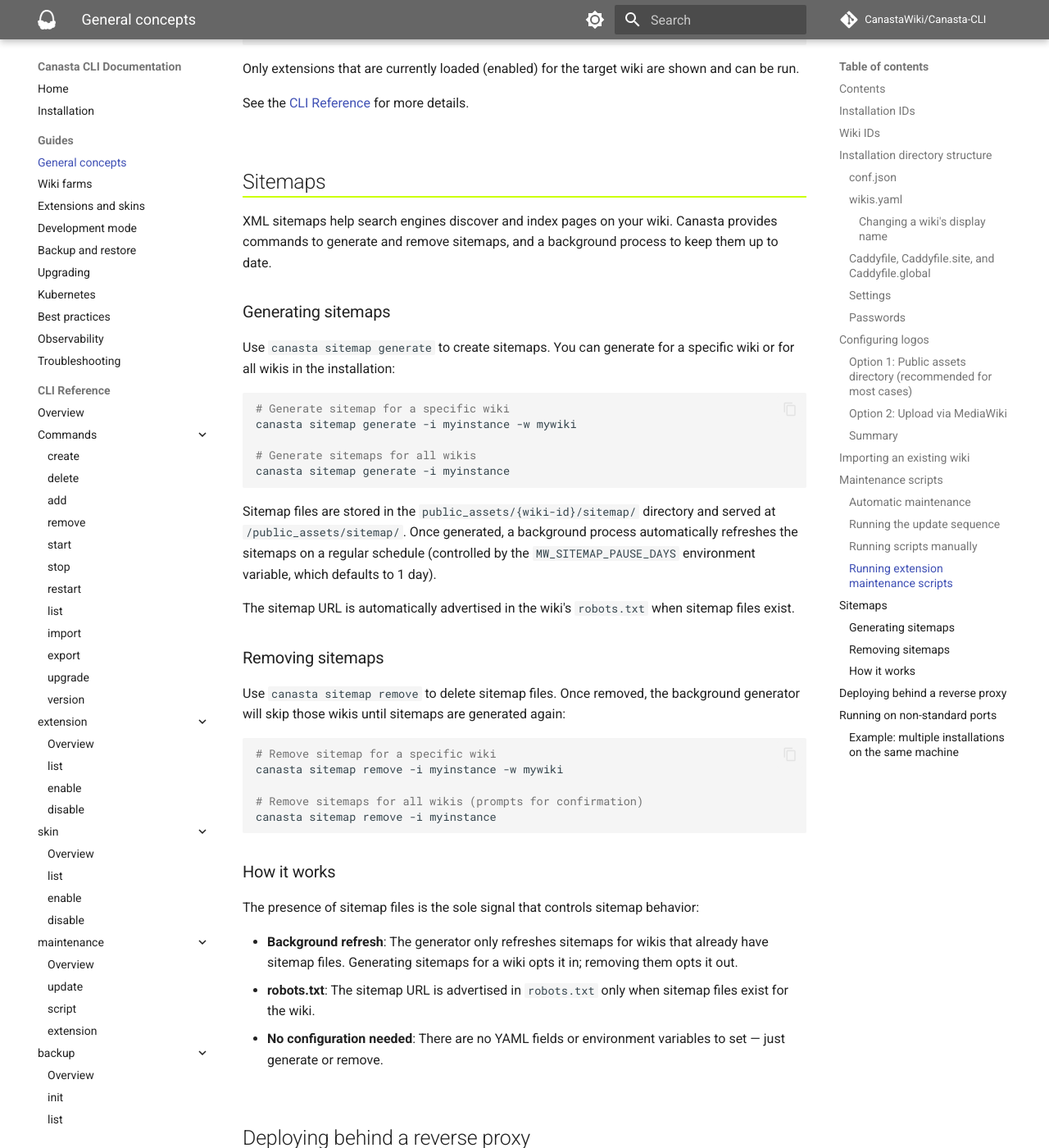
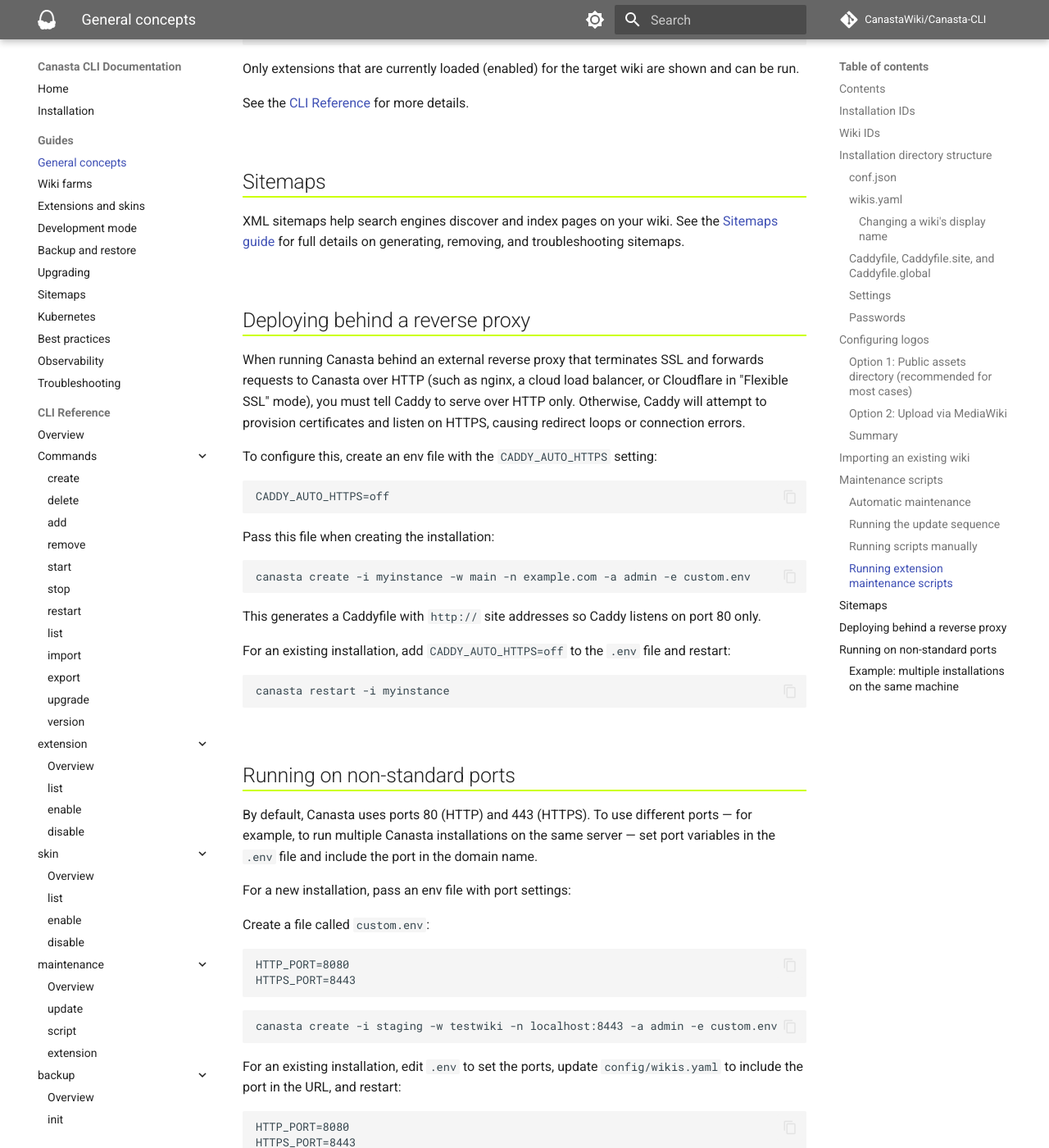
Before and after one commit to CanastaWiki/Canasta-CLI, an MkDocs documentation site: the page built from docs/guide/general-concepts.md, in a window 1280 px wide and 1400 px high, scrolled down 8962 px. Shown: the whole window at 82% size. Built offline with MkDocs 1.6.1 and Material for MkDocs 9.7.7, drawn with Linux system fonts in a browser that asks for light colours; comment, search, counter and statistics services are not loaded.

Commit message:
Fix docs and add dedicated sitemaps guide
- Fix upgrading guide: use config/settings/global/ for settings and
  images/<wiki-id>/ for uploaded files
- Fix k8s docs: split brew install column into macOS/Linux columns
- Update --build-from flag description in canasta create
- Create dedicated sitemaps guide with generation, removal, background
  refresh, file storage, robots.txt integration, and troubleshooting
- Replace inline sitemap content in general-concepts.md with
  cross-reference to the new guide

Addresses #332.

````diff
--- a/docs/guide/general-concepts.md
+++ b/docs/guide/general-concepts.md
@@ -386,43 +386,7 @@
 
 ## Sitemaps
 
-XML sitemaps help search engines discover and index pages on your wiki. Canasta provides commands to generate and remove sitemaps, and a background process to keep them up to date.
-
-### Generating sitemaps
-
-Use `canasta sitemap generate` to create sitemaps. You can generate for a specific wiki or for all wikis in the installation:
-
-```bash
-# Generate sitemap for a specific wiki
-canasta sitemap generate -i myinstance -w mywiki
-
-# Generate sitemaps for all wikis
-canasta sitemap generate -i myinstance
-```
-
-Sitemap files are stored in the `public_assets/{wiki-id}/sitemap/` directory and served at `/public_assets/sitemap/`. Once generated, a background process automatically refreshes the sitemaps on a regular schedule (controlled by the `MW_SITEMAP_PAUSE_DAYS` environment variable, which defaults to 1 day).
-
-The sitemap URL is automatically advertised in the wiki's `robots.txt` when sitemap files exist.
-
-### Removing sitemaps
-
-Use `canasta sitemap remove` to delete sitemap files. Once removed, the background generator will skip those wikis until sitemaps are generated again:
-
-```bash
-# Remove sitemap for a specific wiki
-canasta sitemap remove -i myinstance -w mywiki
-
-# Remove sitemaps for all wikis (prompts for confirmation)
-canasta sitemap remove -i myinstance
-```
-
-### How it works
-
-The presence of sitemap files is the sole signal that controls sitemap behavior:
-
-- **Background refresh**: The generator only refreshes sitemaps for wikis that already have sitemap files. Generating sitemaps for a wiki opts it in; removing them opts it out.
-- **robots.txt**: The sitemap URL is advertised in `robots.txt` only when sitemap files exist for the wiki.
-- **No configuration needed**: There are no YAML fields or environment variables to set — just generate or remove.
+XML sitemaps help search engines discover and index pages on your wiki. See the [Sitemaps guide](sitemaps.md) for full details on generating, removing, and troubleshooting sitemaps.
 
 ---
 
--- a/mkdocs.yml
+++ b/mkdocs.yml
@@ -57,6 +57,7 @@
     - Development mode: guide/devmode.md
     - Backup and restore: guide/backup.md
     - Upgrading: guide/upgrading.md
+    - Sitemaps: guide/sitemaps.md
     - Kubernetes: guide/kubernetes.md
     - Best practices: guide/best-practices.md
     - Observability: guide/observability.md
````
Also changed, not shown: docs/guide/kubernetes.md (+4 -6 lines), docs/guide/sitemaps.md (added, +154 -0 lines), docs/guide/upgrading.md (+4 -4 lines), docs/index.md (+1 -0 lines), 1 other file.
